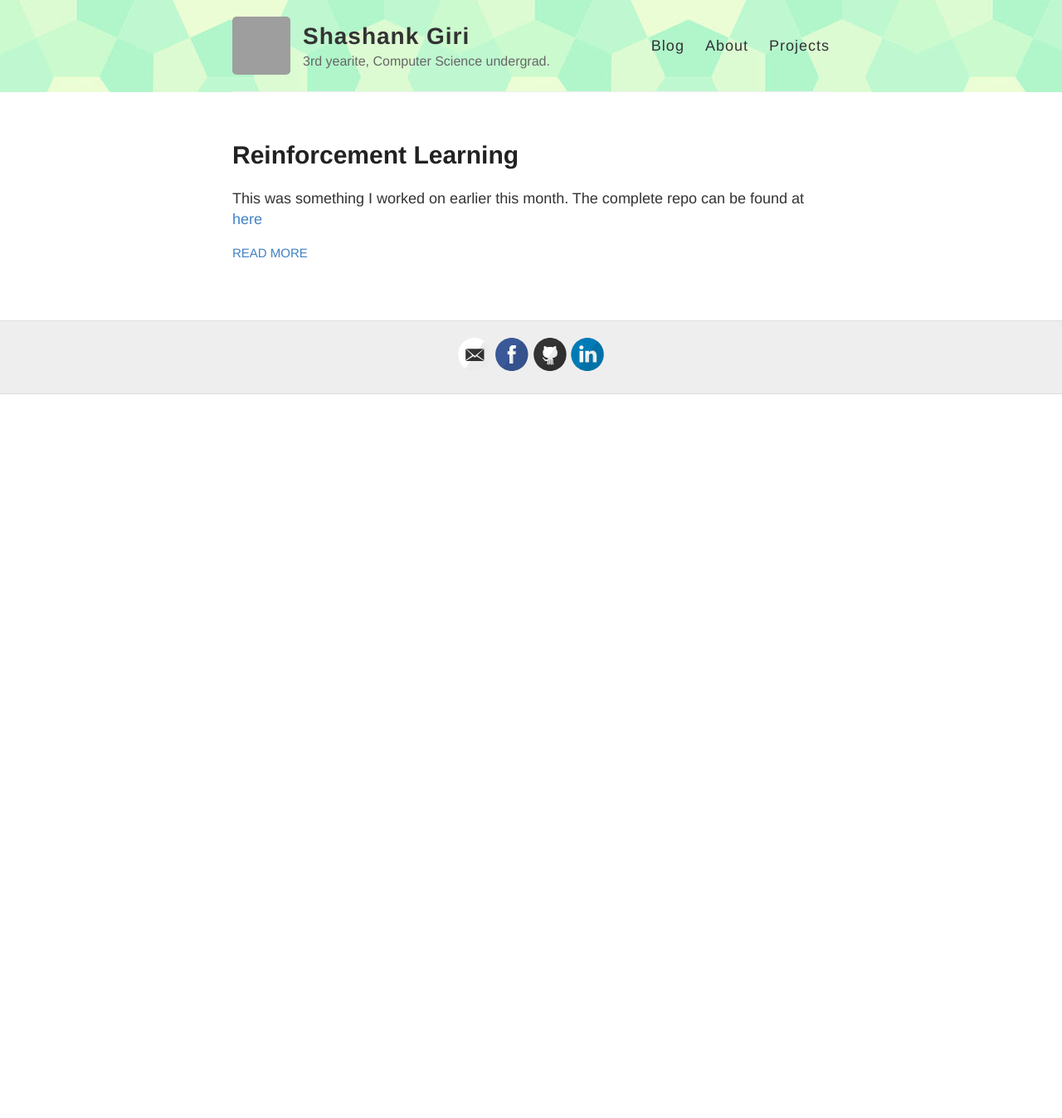
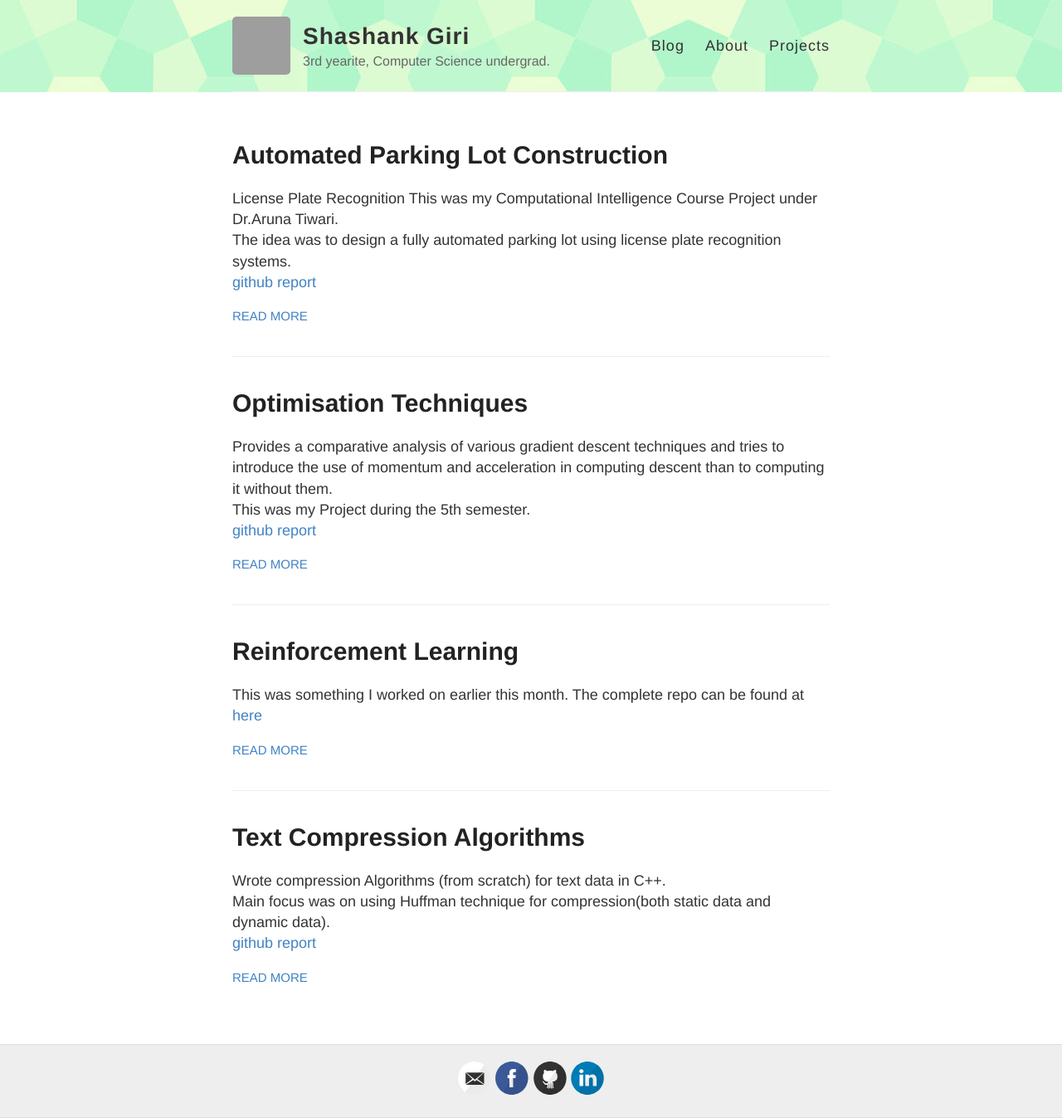
Before and after one commit to shashank98giri/shashank98giri.github.io, a Jekyll site: the page built from index.html, in a window 1280 px wide. Shown: the whole page at 83% size. Built offline with Jekyll 4.4.1, drawn with Linux system fonts in a browser that asks for light colours; before the commit the page ends 900 px from its top, so only the background shows below that; grey boxes are pictures that could not be loaded.

Commit message:
add more posts

```diff
--- /dev/null
+++ b/_posts/2018-12-2-OptimisationTechniques.md
@@ -0,0 +1,8 @@
+---
+layout: post
+title: Optimisation Techniques
+---
+
+Provides a comparative analysis of various gradient descent techniques and tries to introduce the use of momentum and acceleration in computing descent than to computing it without them. <br>
+This was my Project during the 5th semester.<br>
+[github](https://github.com/shashank98giri/Optimisation-Project) [report]({{site.baseurl}}/docs/report_optimisation.pdf)
--- /dev/null
+++ b/_posts/2018-3-31-TextCompressionAlgos.md
@@ -0,0 +1,8 @@
+---
+layout: post
+title: Text Compression Algorithms
+---
+
+Wrote compression Algorithms (from scratch) for text data in C++.<br>
+Main focus was on using Huffman technique for compression(both static data and dynamic data).<br>
+[github](https://github.com/shashank98giri/ALgo_project) [report]({{site.baseurl}}/docs/report_algoProject.pdf)
--- /dev/null
+++ b/_posts/2019-4-16-ParkingLot.md
@@ -0,0 +1,8 @@
+---
+layout: post
+title: Automated Parking Lot Construction
+---
+
+License Plate Recognition This was my Computational Intelligence Course Project under Dr.Aruna Tiwari. <br>
+The idea was to design a fully automated parking lot using license plate recognition systems.<br>
+[github](https://github.com/shashank98giri/Parking_lot_construction) [report]({{site.baseurl}}/docs/report_parkingLotConst.pdf)
```
Also changed, not shown: about.md (+4 -4 lines), 5 other files.
